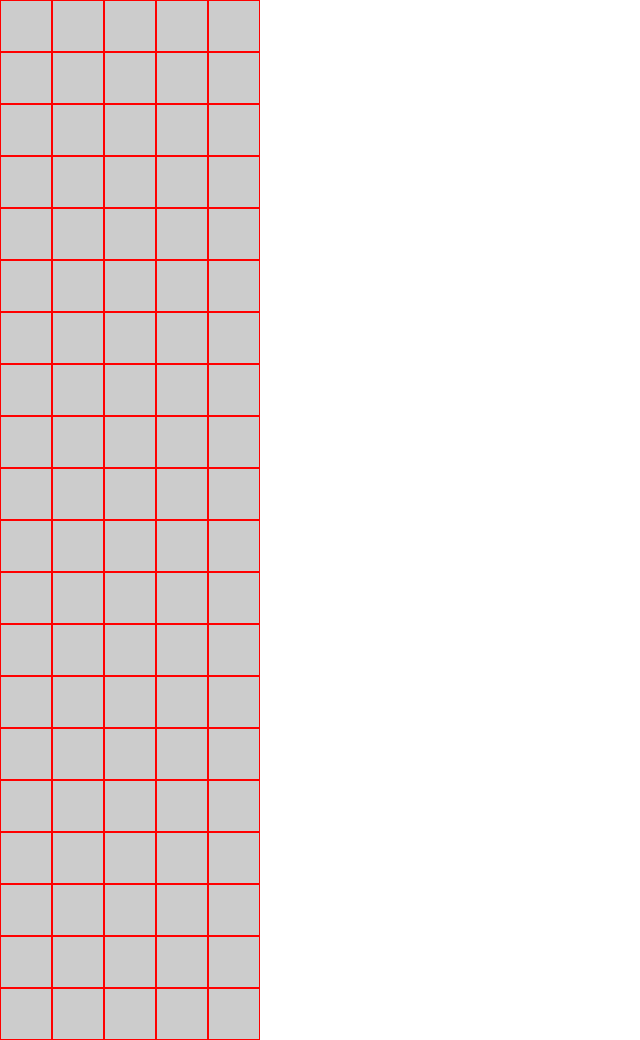
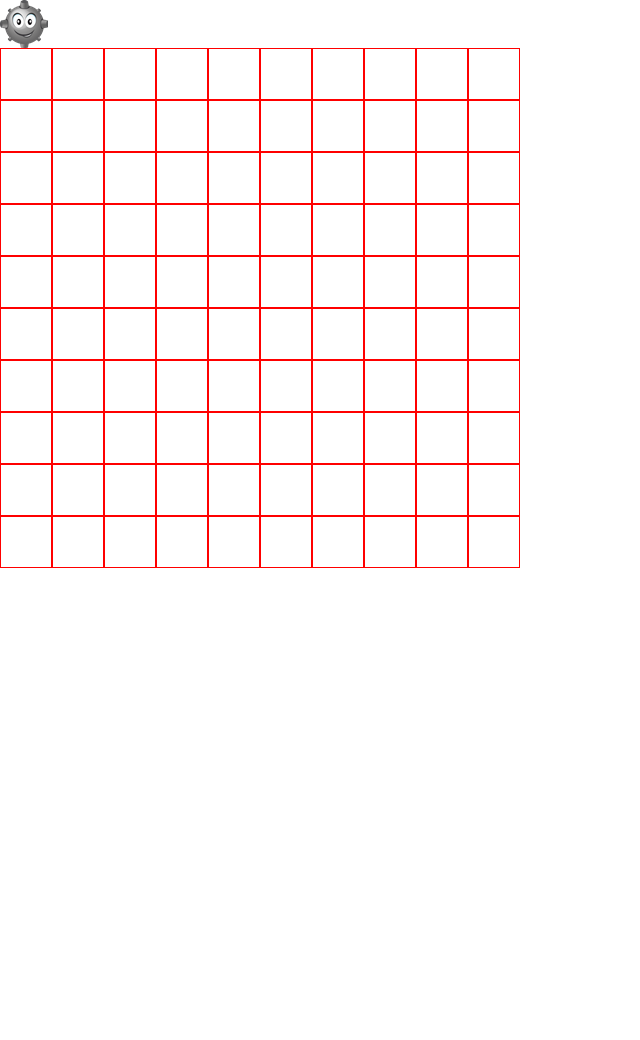
Before and after one commit to ramanathanMuthuraman/minesweeper, a plain HTML site: page index.html in a window 1280 px wide. Shown: the whole page, without its empty margins (0-640 px from the left). After the commit the page ends 800 px from the top, so only its background shows below. Drawn offline with Linux system fonts and the light colour scheme.

Commit message:
ui changes

```diff
--- a/css/style.css
+++ b/css/style.css
@@ -8,7 +8,8 @@
 .tile{
    height: 50px;
    width: 50px;
-   background: #ccc;
+  text-align: center;
+  font-size: 48px;
 
 }
 .active
@@ -17,7 +18,8 @@
 }
 .inactive{
 
-	 border: 1px solid #000;
+	 border: none;
+	 padding: 1px;
 }
 .left
 {
@@ -27,3 +29,17 @@
 {
 	clear: both;
 }
+#mode{
+
+	height: 48px;
+	width: 48px;
+	border: none;
+}
+.mine
+{
+	background: url("../img/mine.png") no-repeat;
+}
+.flag
+{
+	background: url("../img/flag.png") no-repeat;
+}
--- a/index.html
+++ b/index.html
@@ -10,6 +10,7 @@
 			<link rel="stylesheet" type="text/css" href="css/style.css">
 		</head>
 		<body>
+			<input type="button" id="mode" class="mine"/>
 			<div id="colosseum"></div>
 			<script type="text/javascript" src="js/jquery.min.js"></script>
 			<script type="text/javascript" src="js/script.js"></script>
--- a/js/script.js
+++ b/js/script.js
@@ -6,7 +6,7 @@ $(document).ready(function () {
     //declare the number of mines in the game
     var numberOfMines = 10;
     //no. of blocks per row
-    var numberOfBlocksPerRow = 5;
+    var numberOfBlocksPerRow = 10;
     //deduce the number of rows
     var numberOfRows = Math.ceil(blocks / numberOfBlocksPerRow);
     //The array which stores the locations of the mine
@@ -125,7 +125,7 @@ $(document).ready(function () {
     var findMines = function()
     {
 
-
+            /*check if te player has clicked on mine*/
             if(mineMap.indexOf(parseInt($(this).attr("location"))) === -1 )
             {
                 var location = $(this).attr("location");
@@ -136,17 +136,43 @@ $(document).ready(function () {
             }
             else
             {
-            $(this).text("Mine");
+                $(this).addClass("mine");
                 alert("gameover");
                 init();
             }
 
 
+    };
+    var allMinesIdentified = function()
+    {
 
+    };
+    var flagMine = function()
+    {
+        $(this).addClass("flag");
+        allMinesIdentified.call(this);
 
     }
+    var checkMode = function()
+    {
+
+        if($("#mode").hasClass("mine"))
+        {
+            findMines.call(this);
+        }
+        else
+        {
+            flagMine.call(this);
+        }
+    };
+
+    var setMode = function()
+    {
+       $(this).toggleClass("mine flag");
+    }
     /*Event handler for user's click on the tile*/
-    $("#colosseum").on("click",".tile.active",findMines);
+    $("#colosseum").on("click",".tile.active",checkMode);
+    $("#mode").on("click",setMode);
     init();
 
 });
```
Also changed, not shown: img/flag.png (added), img/mine.png (added). Lines whose indentation alone changed are shown as unchanged.
